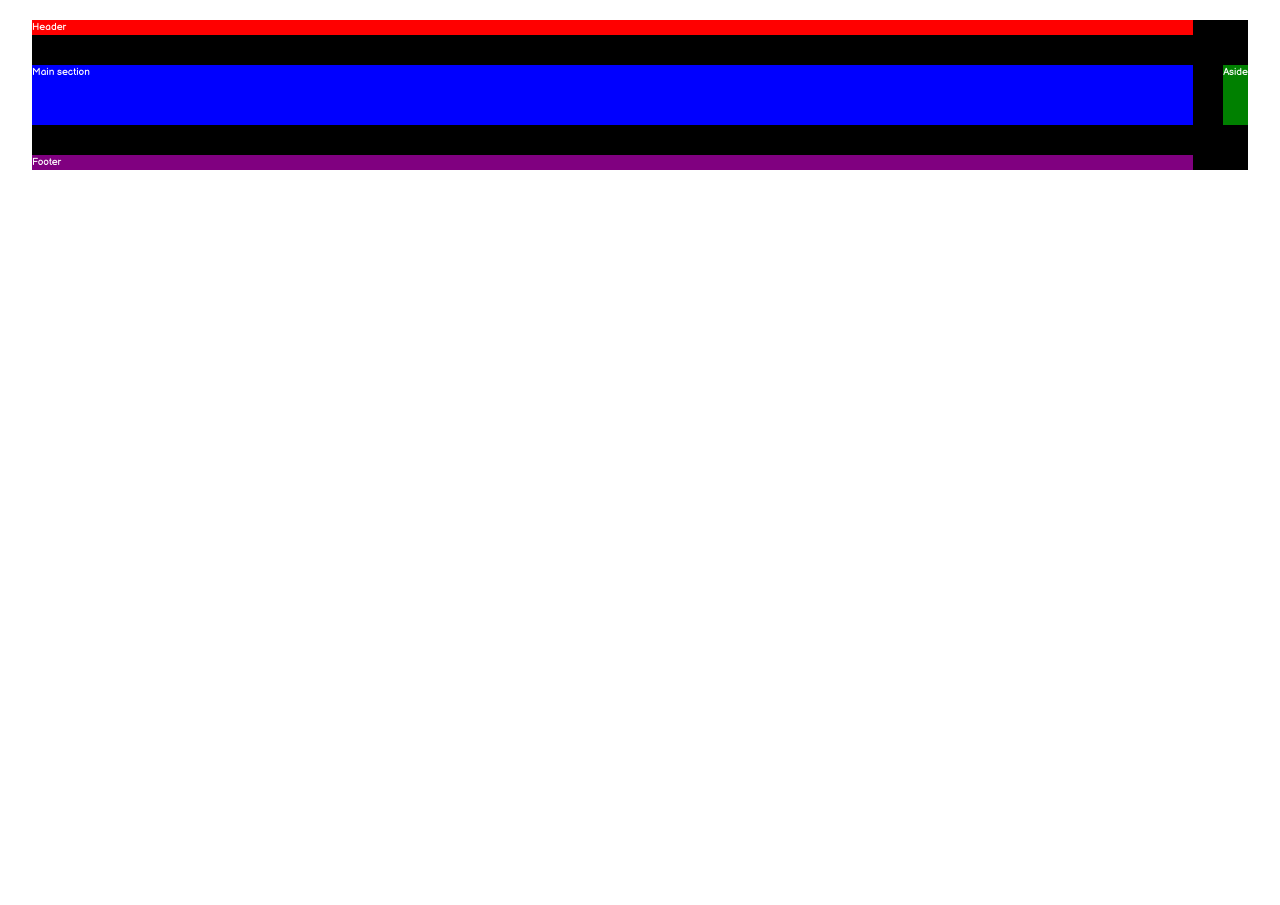
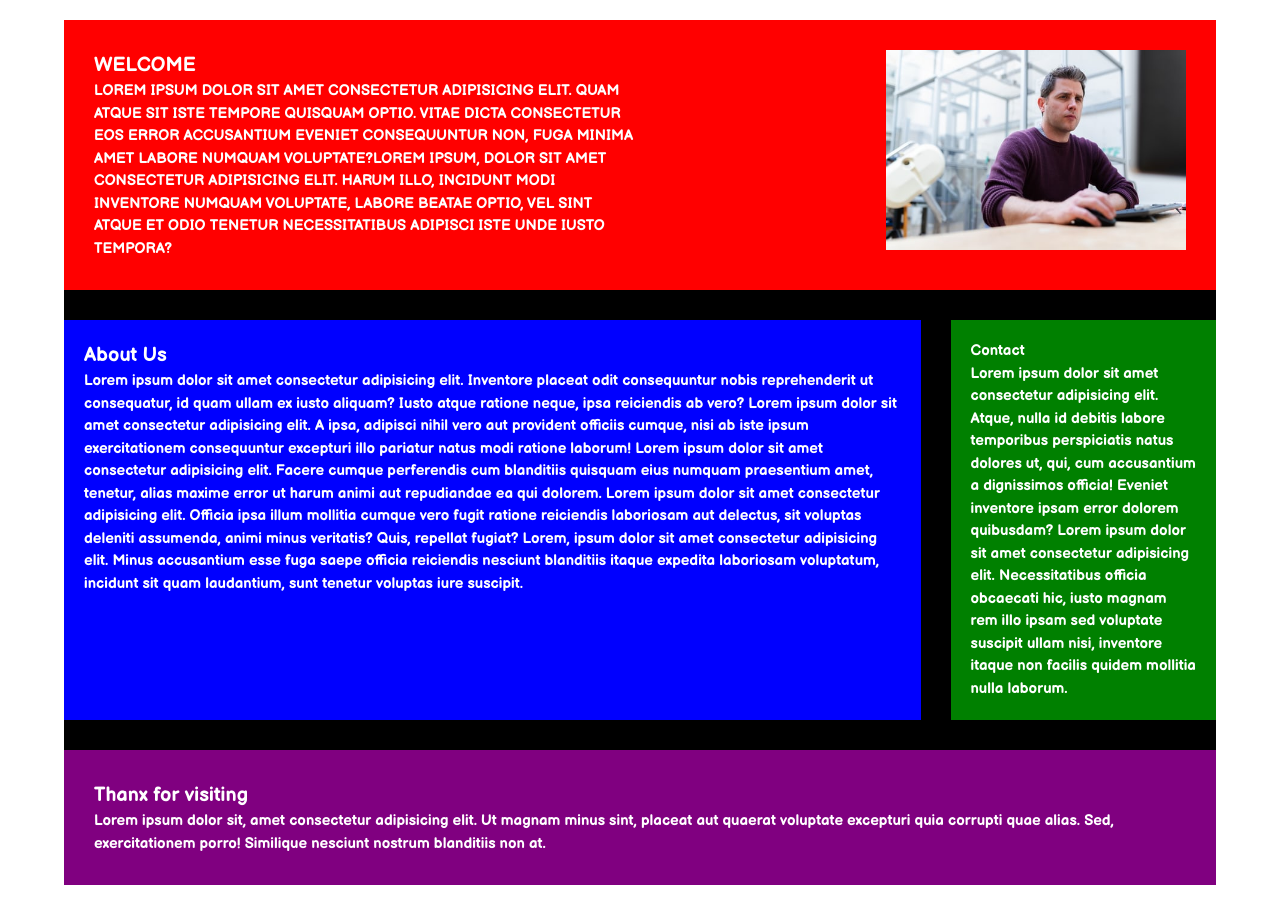
Before and after one commit to Sanjeev-Chadeesingh/flexy-grid, a website: page index.html in a window 1280 px wide. Before the commit the page ends 800 px from the top, so only its background shows below. Drawn offline with Linux system fonts and the light colour scheme.

Commit message:
Finished with placeholders for desktop app

```diff
--- a/index.html
+++ b/index.html
@@ -10,16 +10,31 @@
 <body>
    <div class="container">
        <header class="header test">
-           Header
+           <div class="header__box">
+               <h1>Welcome</h1>
+               <h2>Lorem ipsum dolor sit amet consectetur adipisicing elit. Quam atque sit iste tempore quisquam optio. Vitae dicta consectetur eos error accusantium eveniet consequuntur non, fuga minima amet labore numquam voluptate?Lorem ipsum, dolor sit amet consectetur adipisicing elit. Harum illo, incidunt modi inventore numquam voluptate, labore beatae optio, vel sint atque et odio tenetur necessitatibus adipisci iste unde iusto tempora?</h2>
+           </div>
+           <div class="image__box">
+            <img src="img/photo-1581093804475-577d72e38aa0.jpeg" alt="test" class="img__test">
+           </div>
        </header>
        <main class="main-section">
-            Main section
+           <div class="main-section__box">
+               <h1>About Us</h1>
+               <h2>Lorem ipsum dolor sit amet consectetur adipisicing elit. Inventore placeat odit consequuntur nobis reprehenderit ut consequatur, id quam ullam ex iusto aliquam? Iusto atque ratione neque, ipsa reiciendis ab vero? Lorem ipsum dolor sit amet consectetur adipisicing elit. A ipsa, adipisci nihil vero aut provident officiis cumque, nisi ab iste ipsum exercitationem consequuntur excepturi illo pariatur natus modi ratione laborum! Lorem ipsum dolor sit amet consectetur adipisicing elit. Facere cumque perferendis cum blanditiis quisquam eius numquam praesentium amet, tenetur, alias maxime error ut harum animi aut repudiandae ea qui dolorem. Lorem ipsum dolor sit amet consectetur adipisicing elit. Officia ipsa illum mollitia cumque vero fugit ratione reiciendis laboriosam aut delectus, sit voluptas deleniti assumenda, animi minus veritatis? Quis, repellat fugiat? Lorem, ipsum dolor sit amet consectetur adipisicing elit. Minus accusantium esse fuga saepe officia reiciendis nesciunt blanditiis itaque expedita laboriosam voluptatum, incidunt sit quam laudantium, sunt tenetur voluptas iure suscipit.</h2>
+           </div>
         </main>
         <aside class="sidebar">
-            Aside
+           <div class="sidebar__box">
+               <h1>Contact</h1>
+               <h2>Lorem ipsum dolor sit amet consectetur adipisicing elit. Atque, nulla id debitis labore temporibus perspiciatis natus dolores ut, qui, cum accusantium a dignissimos officia! Eveniet inventore ipsam error dolorem quibusdam? Lorem ipsum dolor sit amet consectetur adipisicing elit. Necessitatibus officia obcaecati hic, iusto magnam rem illo ipsam sed voluptate suscipit ullam nisi, inventore itaque non facilis quidem mollitia nulla laborum.</h2>
+           </div>
         </aside>
        <footer class="footer">
-           Footer
+           <div class="footer__box">
+               <h1>Thanx for visiting</h1>
+               <h2>Lorem ipsum dolor sit, amet consectetur adipisicing elit. Ut magnam minus sint, placeat aut quaerat voluptate excepturi quia corrupti quae alias. Sed, exercitationem porro! Similique nesciunt nostrum blanditiis non at.</h2>
+           </div>
        </footer>
    </div>
 </body>
--- a/sass/base/_base.scss
+++ b/sass/base/_base.scss
@@ -17,26 +17,42 @@ body {
 }
 
 .container {
-    width: 95%;
+    width: 90%;
     background-color: black;
     margin: 2rem auto;
     display: grid;
-    grid-template-rows: repeat(auto-fiit, minmax(10rem, 1fr));
-    grid-template-columns: repeat(auto-fit, minmax(20rem, 1fr));
+    grid-template-rows: repeat(5, min-content);
+    grid-template-columns: repeat(8, 1fr);
     grid-gap: 3rem;
+
     .header {
+        padding: 3rem;
+        display: grid;
+        grid-template-rows: min-content;
+        grid-template-columns: repeat(2, 1fr);
+        justify-items: end;
+        grid-column: 1 / -1;
+        &__box {
+            text-transform: uppercase;
+            justify-self: start;
+        }
+        .img__test {
+            height: 20rem;
+        }
+    }
+    .main-section {
+        padding: 2rem;
+        grid-row: 2 / span 3;
+        grid-column: 1 / span 6;
+    }
+    .sidebar {
+        padding: 2rem;
+        grid-row: 2 / span 3;
+        grid-column: 7 / span 2;
+    }
+    .footer {
+        padding: 3rem;
+        grid-row: 5 / 5;
         grid-column: 1 / -1;
     }
-    .main-section {
-       grid-row: 2 / 5;
-       grid-column: 1 / span 5;
-    }
-    .sidebar {
-        grid-row: 2 / span 3;
-        grid-column: 6 / span 1;
-    }
-    .footer {
-        grid-column: 1 / -1;
-        grid-row: 5 / 5;
-    }
 }
```
Also changed, not shown: css/style.css, img/photo-1581093804475-577d72e38aa0.jpeg (added).
